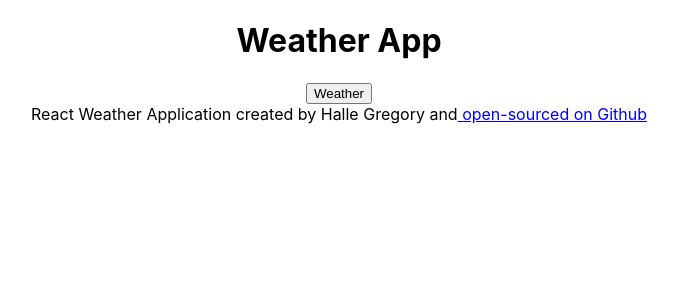
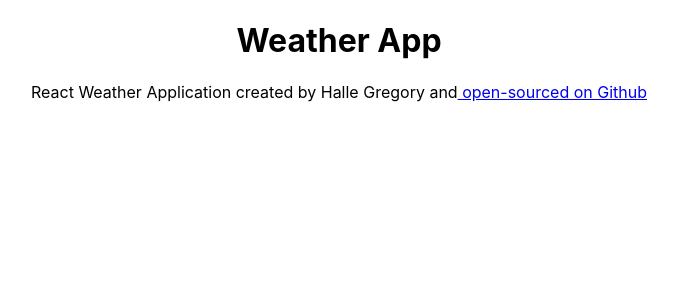
Before and after one commit to MissHalle/weather-app-react, a React (Create React App) app: page / in a window 1280 px wide. Shown: the top 300 px of the page, without its empty margins (301-979 px from the left). Built offline with nearby package versions, Linux system fonts and the light colour scheme.

Commit message:
got rid of bootstrap button

```diff
--- a/src/App.js
+++ b/src/App.js
@@ -7,7 +7,6 @@ export default function App() {
     <div className="App">
       <div className="container">
         <h1>Weather App</h1>
-        <button className="btn btn-primary">Weather </button>
         <footer>
           React Weather Application created by Halle Gregory and
           <a
```
